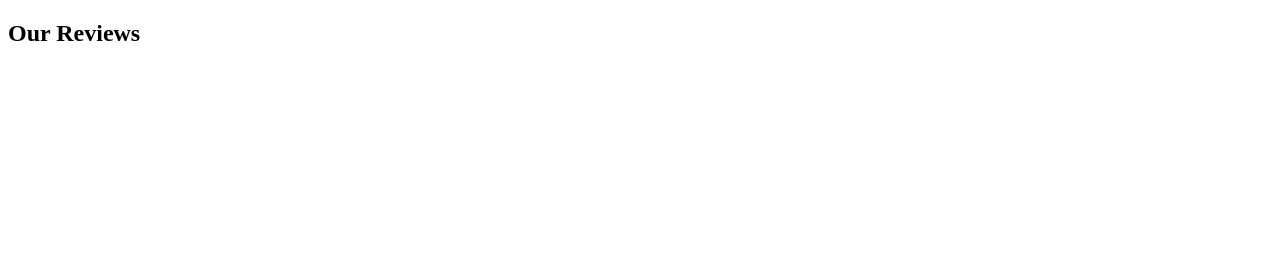
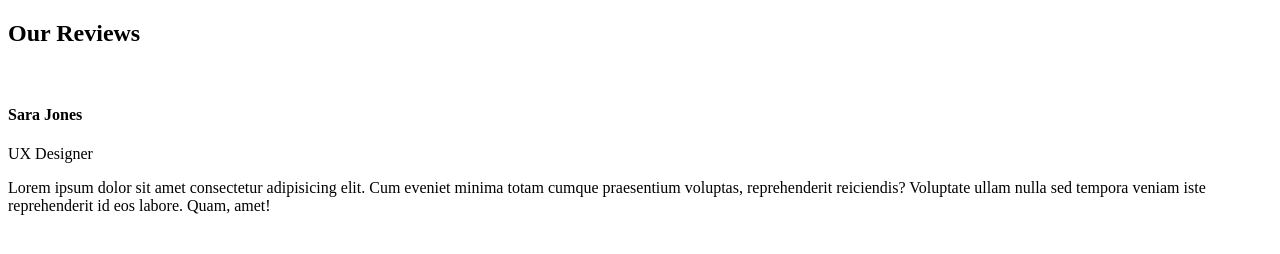
Before and after one commit to Wflores230/Review-Carousel, a plain HTML site: page index.html in a window 1280 px wide. Drawn offline with Linux system fonts and the light colour scheme.

Commit message:
adding html card outline

```diff
--- a/index.html
+++ b/index.html
@@ -20,6 +20,15 @@
                     <h2>Our Reviews</h2>
                     <div class="underline"></div>
                 </div>
+
+                <article class="review">
+                    <div class="img-container">
+                        <img src ="" id ="person-img" alt="">
+                    </div>
+                    <h4 id="author">Sara Jones</h4>
+                    <p id="job">UX Designer</p>
+                    <p id="info">Lorem ipsum dolor sit amet consectetur adipisicing elit. Cum eveniet minima totam cumque praesentium voluptas, reprehenderit reiciendis? Voluptate ullam nulla sed tempora veniam iste reprehenderit id eos labore. Quam, amet!</p>
+                </article>
             </section>
         </main>
 
```
